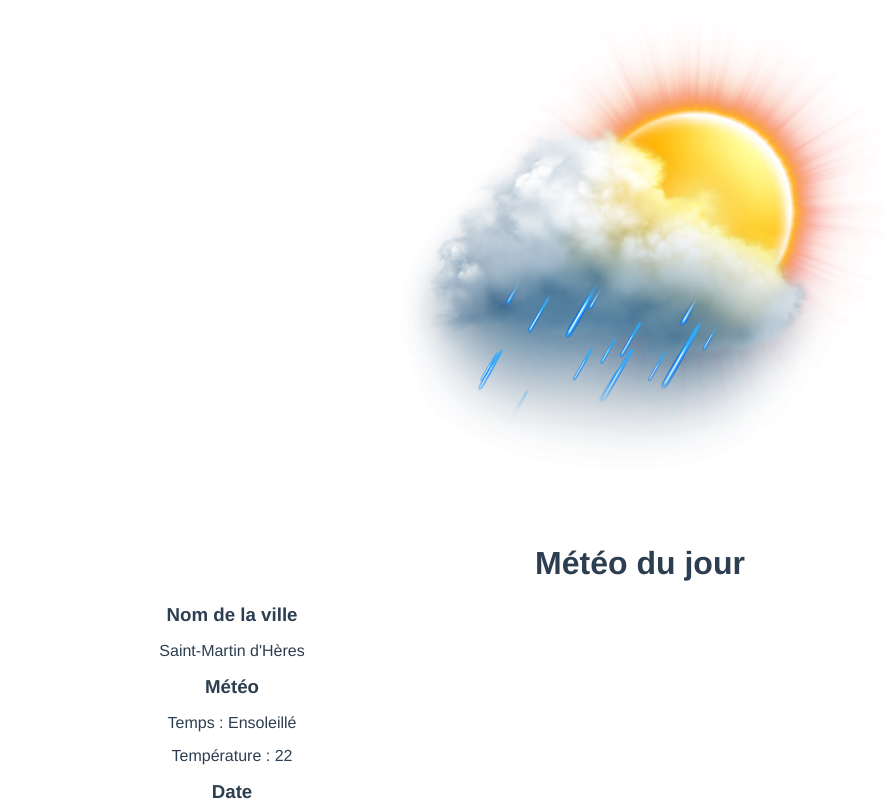
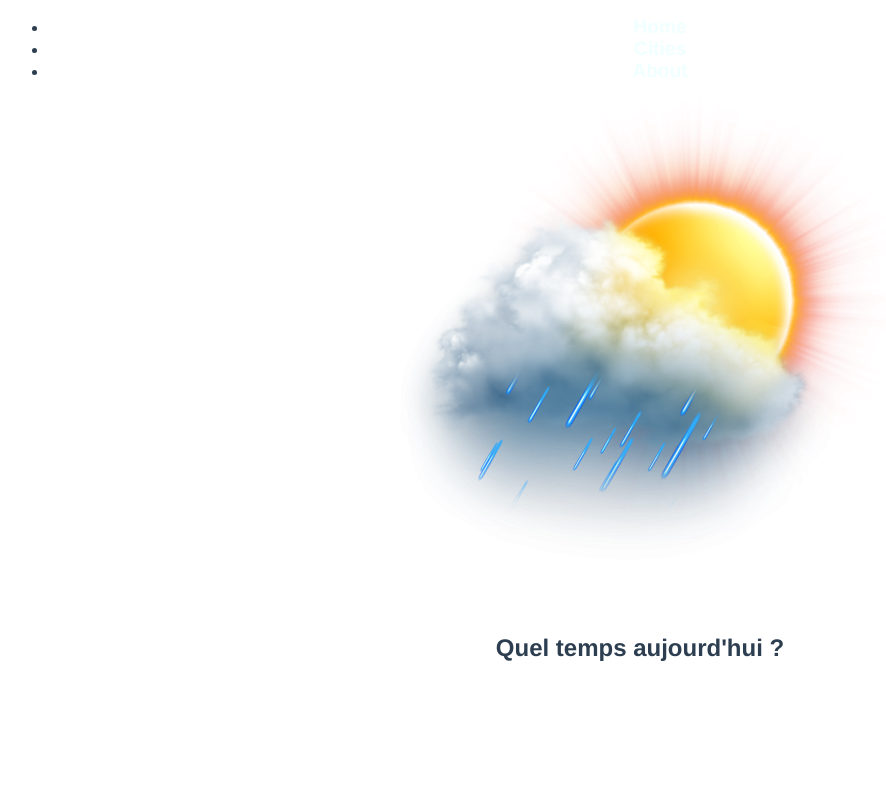
Before and after one commit to cha-d-campus/Projects, a Vue app in the folder my_first_vue_project/: page /#/home in a window 1280 px wide. Shown: the top 801 px of the page, without its empty margins (0-886 px from the left). Built offline with nearby package versions, Linux system fonts and the light colour scheme.

Commit message:
JS/SPA - Vue.js - First_project - Part 6 - Router

```diff
--- a/my_first_vue_project/package.json
+++ b/my_first_vue_project/package.json
@@ -11,13 +11,15 @@
     "bootstrap": "^5.1.3",
     "core-js": "^3.8.3",
     "timeago.js": "^4.0.2",
-    "vue": "^2.6.14"
+    "vue": "^2.6.14",
+    "vue-router": "^3.5.3"
   },
   "devDependencies": {
     "@babel/core": "^7.12.16",
     "@babel/eslint-parser": "^7.12.16",
     "@vue/cli-plugin-babel": "~5.0.0",
     "@vue/cli-plugin-eslint": "~5.0.0",
+    "@vue/cli-plugin-router": "~5.0.0",
     "@vue/cli-service": "~5.0.0",
     "eslint": "^7.32.0",
     "eslint-plugin-vue": "^8.0.3",
--- a/my_first_vue_project/src/App.vue
+++ b/my_first_vue_project/src/App.vue
@@ -1,21 +1,20 @@
 <template>
   <div id="app">
+    <nav class="p-3 bg-dark text-white">
+      <ul class="nav col-12 col-lg-auto me-lg-auto mb-2 justify-content-center mb-md-0">
+          <li class="link ms-5 me-5"><router-link to="/">Home</router-link></li>
+          <li class="link ms-5 me-5"><router-link to="/cities">Cities</router-link></li>
+          <li class="link ms-5 me-5"><router-link to="/about">About</router-link></li>
+        </ul>
+    </nav>
+
     <img alt="Vue logo" src="./assets/logo-meteo.png">
-    <CitiesList msg="Météo du jour"/>
+
+    <router-view/>
 
   </div>
 </template>
 
-<script>
-import CitiesList from './components/CitiesList.vue'
-
-export default {
-  name: 'App',
-  components: {
-    CitiesList,
-  }
-}
-</script>
 
 <style>
 #app {
@@ -27,5 +26,19 @@ export default {
 
 }
 
+.link>a {
+  text-decoration: none;
+  color: azure;
+  font-size: 1.2rem;
+  font-weight: bold;
+}
+
+.link>a:hover {
+  text-decoration: none;
+  color: rgb(87, 94, 94);
+  font-size: 1.2rem;
+  font-weight: bold;
+}
+
 @import'~bootstrap/dist/css/bootstrap.css';
 </style>
--- a/my_first_vue_project/src/components/CitiesList.vue
+++ b/my_first_vue_project/src/components/CitiesList.vue
@@ -1,6 +1,7 @@
 <template>
   <div>
     <h1>{{ msg }}</h1>
+    <div class="flex d-inline-flex">
       <div v-for="city in cities" :key="city.id">
         <CityMeteo
           :name="city.name"
@@ -8,6 +9,7 @@
           :temperature="city.temperature"
           :updatedAt="city.updatedAt"
         />
+      </div>
     </div>
   </div>
 </template>
--- a/my_first_vue_project/src/components/CityMeteo.vue
+++ b/my_first_vue_project/src/components/CityMeteo.vue
@@ -1,6 +1,6 @@
 <template>
   <div>
-    <div class="container mt-4 mb-4">
+    <div class="container m-4">
       <div class="row justify-content-center">
         <div class="card border border-info border-4 col-4" style="width: 28rem">
           <div class="hello card-body">
--- /dev/null
+++ b/my_first_vue_project/src/components/HomeView.vue
@@ -0,0 +1,14 @@
+<template>
+  <div class="home">
+      <h2>Quel temps aujourd'hui ?</h2>
+  </div>
+</template>
+
+<script>
+// @ is an alias to /src
+
+export default {
+  name: 'HomeView',
+
+}
+</script>
--- a/my_first_vue_project/src/main.js
+++ b/my_first_vue_project/src/main.js
@@ -1,8 +1,10 @@
 import Vue from 'vue'
 import App from './App.vue'
+import router from './router'
 
 Vue.config.productionTip = false
 
 new Vue({
-  render: h => h(App),
+  router,
+  render: h => h(App)
 }).$mount('#app')
--- /dev/null
+++ b/my_first_vue_project/src/router/index.js
@@ -0,0 +1,40 @@
+// import { apply } from 'core-js/fn/reflect'
+import Vue from 'vue'
+import VueRouter from 'vue-router'
+import HomeView from '../components/HomeView.vue'
+
+Vue.use(VueRouter)
+
+const routes = [
+  {
+    path: '/',
+    redirect: {name: 'home'}
+  },
+  {
+    path: '/home',
+    name: 'home',
+    component: HomeView
+  },
+  {
+    path: '/about',
+    name: 'about',
+    // route level code-splitting
+    // this generates a separate chunk (about.[hash].js) for this route
+    // which is lazy-loaded when the route is visited.
+    component: () => import(/* webpackChunkName: "about" */ '../views/AboutView.vue')
+  },
+  {
+    path: '/cities',
+    name: 'cities',
+    // route level code-splitting
+    // this generates a separate chunk (about.[hash].js) for this route
+    // which is lazy-loaded when the route is visited.
+    component: () => import(/* webpackChunkName: "Cities" */ '../components/CitiesList.vue')
+  }
+]
+
+const router = new VueRouter({
+  routes
+})
+
+export default router
--- /dev/null
+++ b/my_first_vue_project/src/views/AboutView.vue
@@ -0,0 +1,5 @@
+<template>
+  <div class="about">
+    <h2>This is an about page</h2>
+  </div>
+</template>
```
Also changed, not shown: 1 other file (tests, documents, lock files or other folders). Lines whose indentation alone changed are shown as unchanged.
